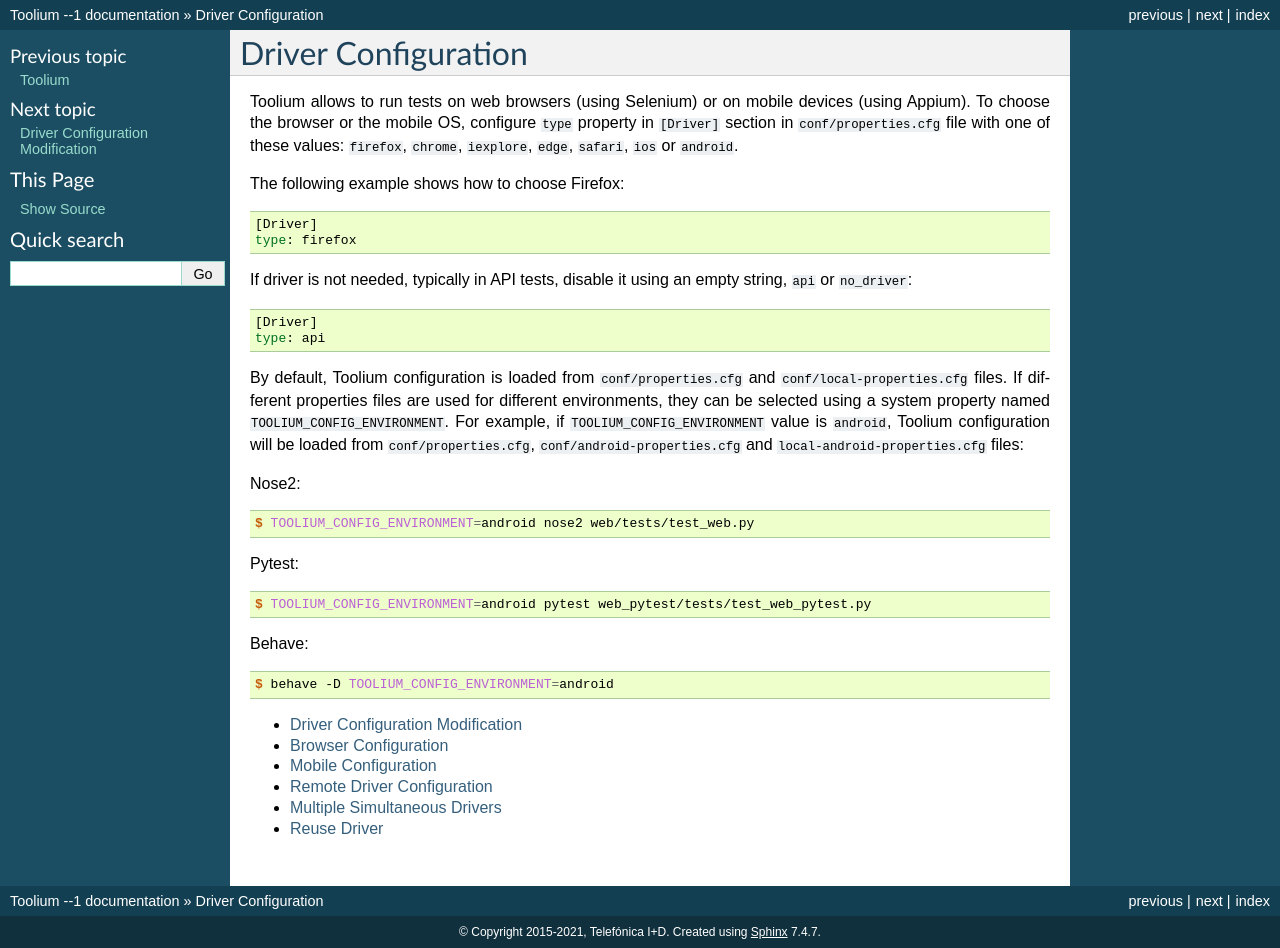
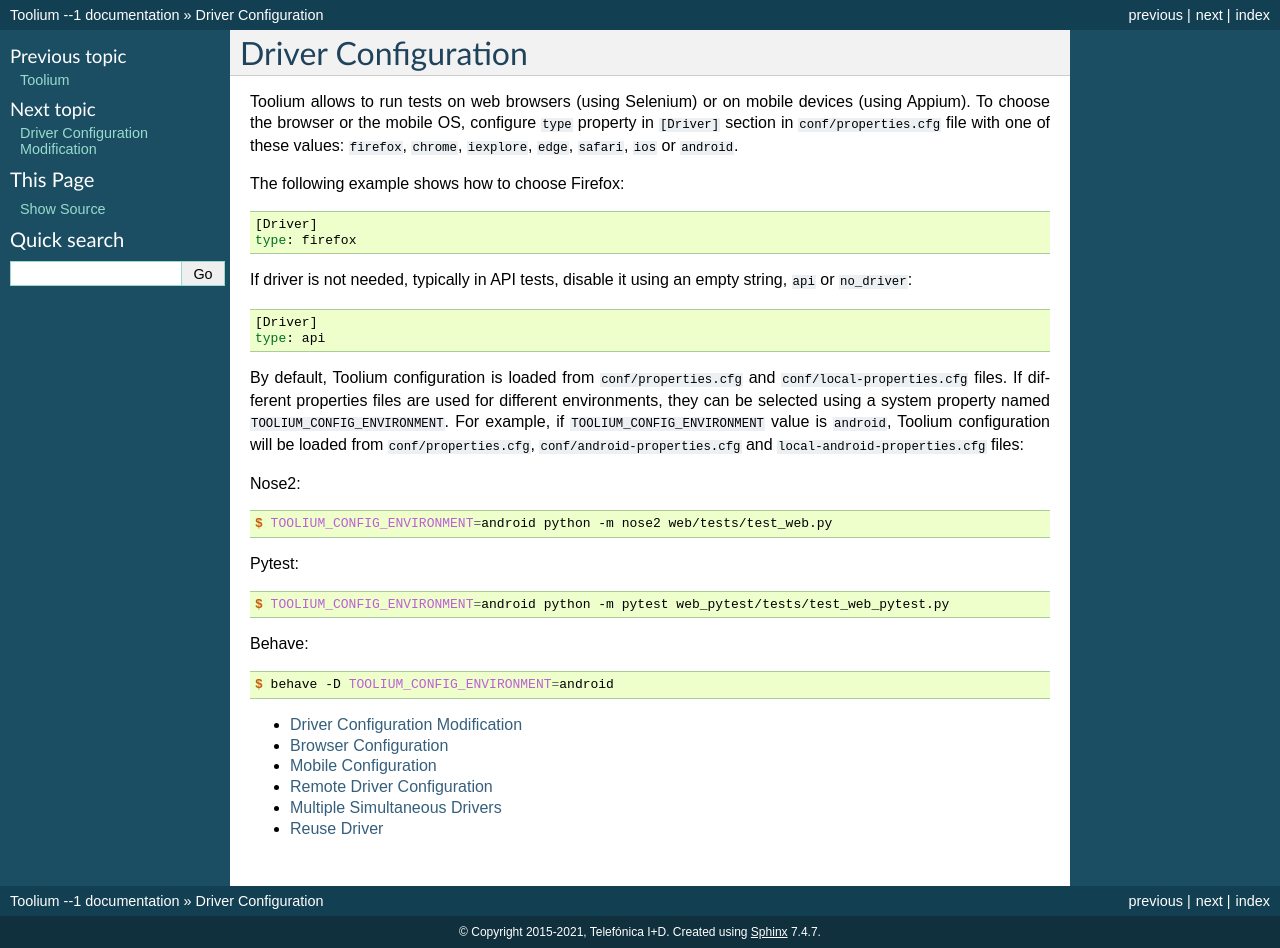
Before and after one commit to Telefonica/toolium, a Sphinx documentation site: the page built from docs/driver_configuration.rst, in a window 1280 px wide. Built offline with Sphinx 7.4.7, drawn with Linux system fonts in a browser that asks for light colours.

Commit message:
Release Toolium 3.0.1 (#346)
* Release Toolium 3.0.1

* rename test_status variable

```diff
--- a/CHANGELOG.rst
+++ b/CHANGELOG.rst
@@ -4,7 +4,7 @@
 v3.0.1
 ------
 
-*Release date: In development*
+*Release date: 2023-05-09*
 
 - Allow to search in `context.storage` using `[CONTEXT:a.b.c]` replacement when `before_feature` method is not used
 - Execute after scenario methods also when a scenario is skipped to assure that scenario preconditions are cleaned
--- a/docs/driver_configuration.rst
+++ b/docs/driver_configuration.rst
@@ -28,13 +28,13 @@
 
 .. code:: console
 
-    $ TOOLIUM_CONFIG_ENVIRONMENT=android nose2 web/tests/test_web.py
+    $ TOOLIUM_CONFIG_ENVIRONMENT=android python -m nose2 web/tests/test_web.py
 
 Pytest:
 
 .. code:: console
 
-    $ TOOLIUM_CONFIG_ENVIRONMENT=android pytest web_pytest/tests/test_web_pytest.py
+    $ TOOLIUM_CONFIG_ENVIRONMENT=android python -m pytest web_pytest/tests/test_web_pytest.py
 
 Behave:
 
```
Also changed, not shown: 2 other files.
